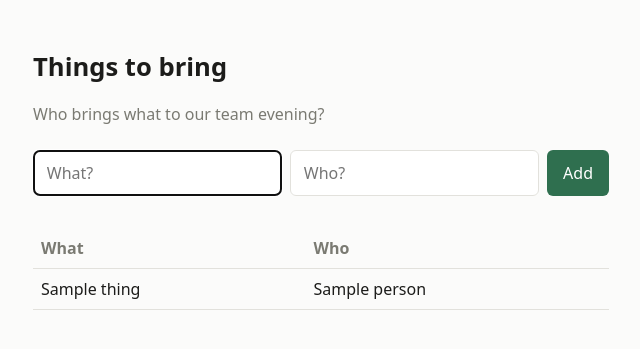
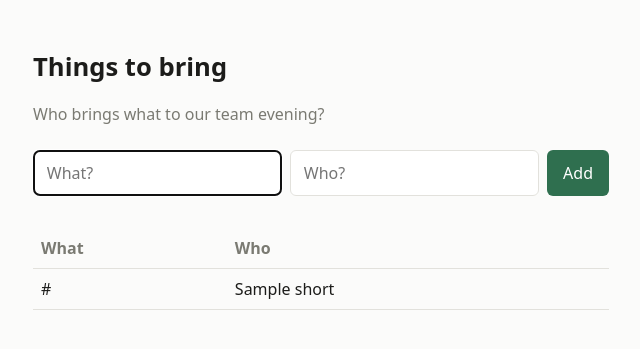
Before and after one commit to mudt-cm104-2026-winter/shorty, a FastAPI app: template app/templates/index.html in a window 1280 px wide. Shown: the top 349 px of the page, without its empty margins (319-959 px from the left). Run offline with FastAPI, Linux system fonts and the light colour scheme; the template is opened without the code that fills it: most values are stand-ins (such as "Sample title", 1, 10 or a date in 2020).

Commit message:
added link shortening and link redirecting

```diff
--- a/app/main.py
+++ b/app/main.py
@@ -19,9 +19,11 @@ from fastapi.templating import Jinja2Templates
 
 from . import storage
 
+import random, string
+
 HERE = Path(__file__).parent
 
-app = FastAPI(title="Things to bring")
+app = FastAPI(title="Url shortener (shorty)")
 app.mount("/static", StaticFiles(directory=HERE / "static"), name="static")
 templates = Jinja2Templates(directory=HERE / "templates")
 
@@ -35,8 +37,19 @@ def show_list(request: Request):
 
 
 @app.post("/add")
-def add(thing: str = Form(...), person: str = Form(...)):
+def add(url: str = Form(...)):
     """The form on the start page sends its fields here."""
-    storage.add_entry(thing=thing.strip(), person=person.strip())
+    storage.add_entry(
+        url=url.strip(), short="".join(random.choices(string.ascii_letters, k=5))
+    )
     # Back to the start page. 303 tells the browser: load it with GET.
     return RedirectResponse("/", status_code=303)
+
+
+@app.get("/short/{short_url}")
+def short_2_long(short_url, request: Request):
+    return templates.TemplateResponse(
+        request,
+        "redirect.html",
+        context={"long_url": storage.search_for_url(short_url)},
+    )
--- a/app/storage.py
+++ b/app/storage.py
@@ -17,10 +17,17 @@ def all_entries():
     return list(_entries)
 
 
-def add_entry(thing, person):
+def add_entry(url, short):
     """Store a new entry and return it."""
     global _next_id
-    entry = {"id": _next_id, "thing": thing, "person": person}
+    entry = {"id": _next_id, "url": url, "short": short}
     _entries.append(entry)
     _next_id += 1
     return entry
+
+
+def search_for_url(short_url):
+    long_url = next(
+        (item["url"] for item in _entries if item["short"] == short_url), None
+    )
+    return long_url
--- a/app/templates/index.html
+++ b/app/templates/index.html
@@ -1,11 +1,13 @@
 <!doctype html>
 <html lang="en">
+
 <head>
   <meta charset="utf-8">
   <meta name="viewport" content="width=device-width, initial-scale=1">
   <title>Things to bring</title>
   <link rel="stylesheet" href="/static/style.css">
 </head>
+
 <body>
   <main>
     <h1>Things to bring</h1>
@@ -20,11 +22,17 @@
     {% if entries %}
     <table>
       <thead>
-        <tr><th>What</th><th>Who</th></tr>
+        <tr>
+          <th>What</th>
+          <th>Who</th>
+        </tr>
       </thead>
       <tbody>
         {% for entry in entries %}
-        <tr><td>{{ entry.thing }}</td><td>{{ entry.person }}</td></tr>
+        <tr>
+          <td>{{ entry.url }}</td>
+          <td>{{ entry.short }}</td>
+        </tr>
         {% endfor %}
       </tbody>
     </table>
@@ -33,4 +41,5 @@
     {% endif %}
   </main>
 </body>
+
 </html>
```
Also changed, not shown: app/templates/redirect.html (added, +17 -0 lines).
